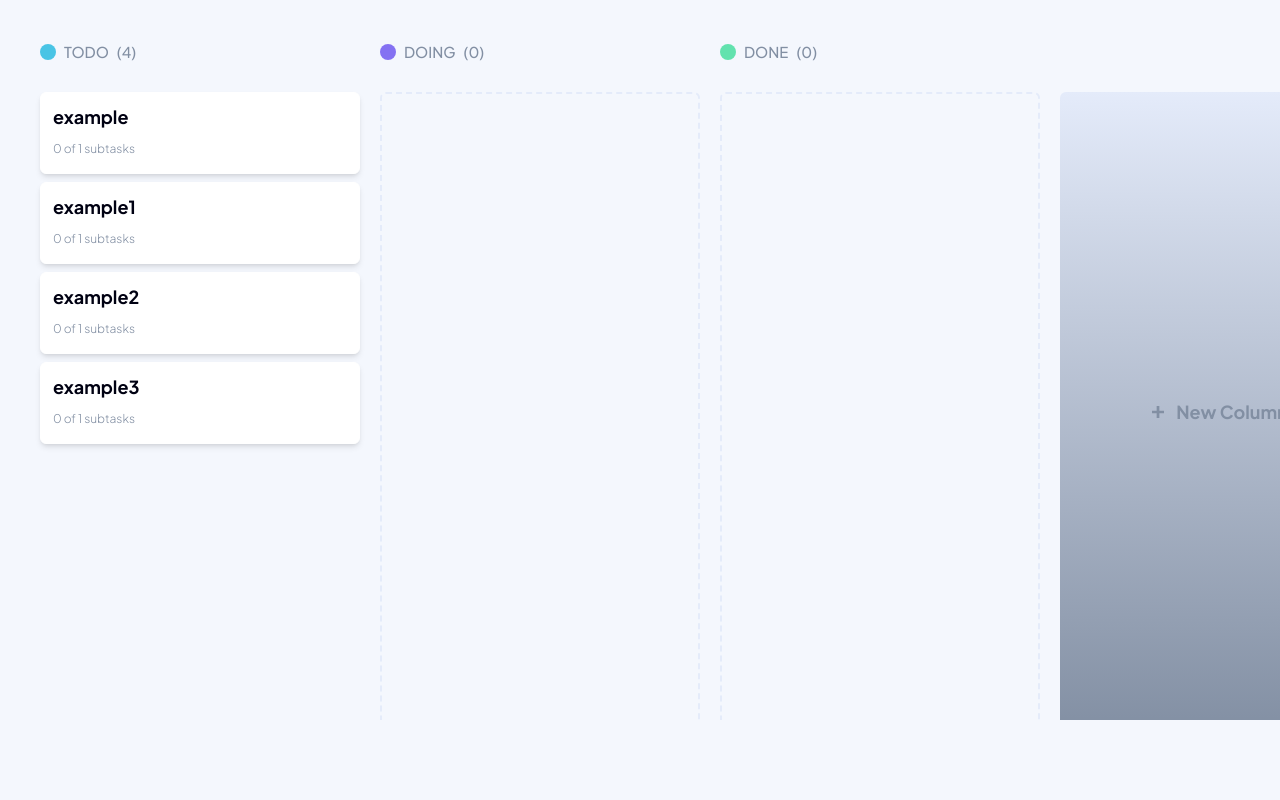
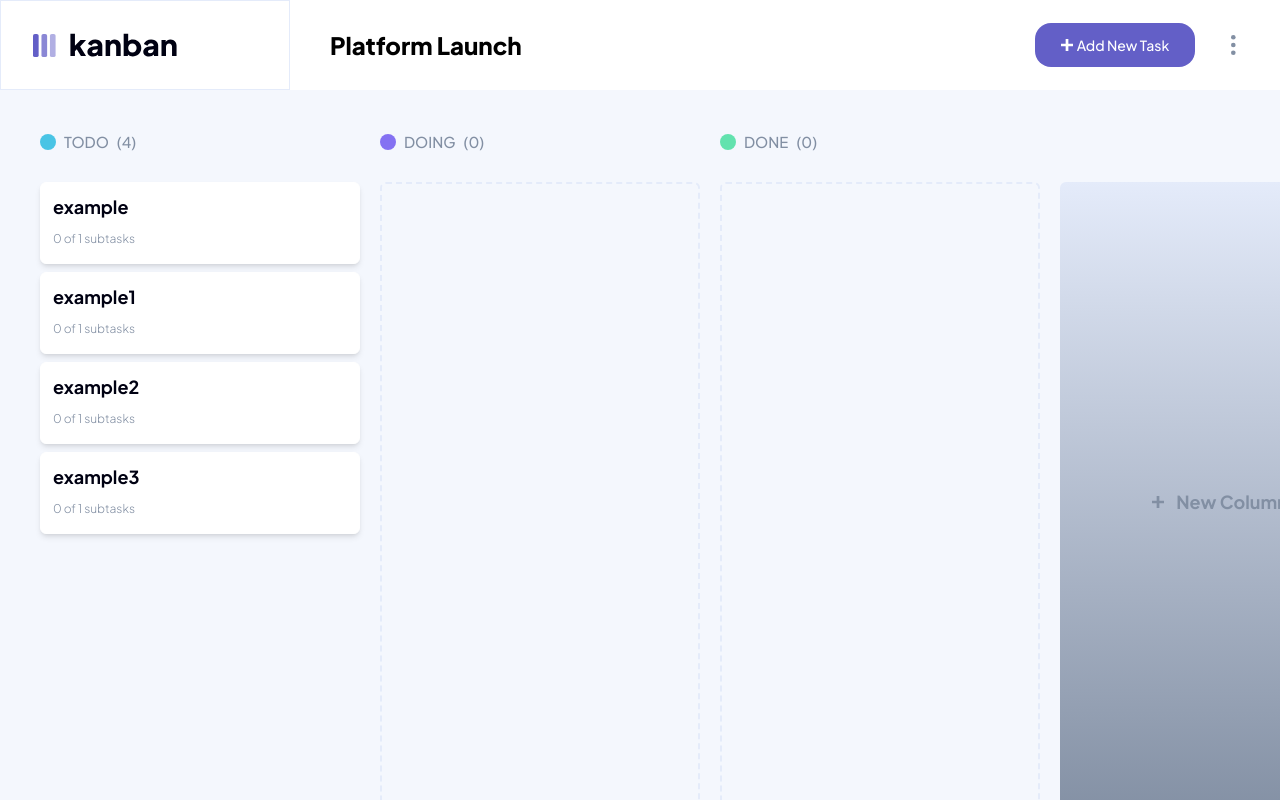
Before and after one commit to bibatjed/kanban, a React (Vite) app: page / in a window 1280 px wide. Built offline with nearby package versions, Linux system fonts and the light colour scheme.

Commit message:
Add Header component

```diff
--- a/src/App.tsx
+++ b/src/App.tsx
@@ -1,9 +1,11 @@
 import Board from "./components/Board";
 import ColumnModal from "./components/ColumnModal";
+import Header from "./components/Header";
 
 function App() {
   return (
-    <div className="h-screen bg-kanban-light-grey-bg">
+    <div className="h-screen overflow-y-hidden bg-kanban-light-grey-bg">
+      <Header />
       <Board />
       <ColumnModal />
     </div>
--- a/src/components/Button/Button.tsx
+++ b/src/components/Button/Button.tsx
@@ -23,7 +23,7 @@ export default function jButton(props: IButton) {
       type={props.type}
       onClick={props.onClick}
       disabled={disabled}
-      className={` p-2 text-sm w-full rounded-xl flex
+      className={` p-3 text-sm w-full rounded-2xl flex
       flex-row items-center justify-center font-plus-jakarta-sans
        gap-1 ${colorSchemeOptions[props.variant]}`}
     >
--- /dev/null
+++ b/src/components/Dropdown/index.tsx
@@ -0,0 +1,53 @@
+import { Menu, Transition } from "@headlessui/react";
+import { Fragment, useEffect, useRef, useState } from "react";
+import ElipsisLogo from "../../assets/icon-vertical-ellipsis.svg";
+
+export default function Example() {
+  return (
+    <Menu as="div" className="relative inline-block text-left">
+      <div>
+        <Menu.Button className="w-full p-2 hover:bg-kanban-medium-grey rounded-full hover:bg-opacity-30">
+          <img src={ElipsisLogo} />
+        </Menu.Button>
+      </div>
+      <Transition
+        as={Fragment}
+        enter="transition ease-out duration-100"
+        enterFrom="transform opacity-0 scale-95"
+        enterTo="transform opacity-100 scale-100"
+        leave="transition ease-in duration-75"
+        leaveFrom="transform opacity-100 scale-100"
+        leaveTo="transform opacity-0 scale-95"
+      >
+        <Menu.Items className="absolute right-0 mt-2 w-52 origin-top-right rounded-md bg-white shadow-lg ring-1 ring-black ring-opacity-5 focus:outline-none">
+          <div className="px-2 py-1 ">
+            <Menu.Item>
+              {({ active }) => (
+                <button
+                  className={`${
+                    active ? "text-gray-400" : "text-kanban-medium-grey"
+                  }
+                     group font-plus-jakarta-sans flex w-full items-center rounded-md px-2 py-2 text-sm`}
+                >
+                  Edit Board
+                </button>
+              )}
+            </Menu.Item>
+            <Menu.Item>
+              {({ active }) => (
+                <button
+                  className={`${
+                    active ? "text-kanban-red-hover" : "text-kanban-red"
+                  }
+                     group flex font-plus-jakarta-sans w-full items-center rounded-md px-2 py-2 text-sm`}
+                >
+                  Delete Board
+                </button>
+              )}
+            </Menu.Item>
+          </div>
+        </Menu.Items>
+      </Transition>
+    </Menu>
+  );
+}
--- /dev/null
+++ b/src/components/Header/index.tsx
@@ -0,0 +1,29 @@
+import IconAddTaskMobile from "../../assets/icons/IconAddTaskMobile";
+import LogoDark from "../../assets/logo-dark.svg";
+import Button from "../Button/Button";
+import MyDropdown from "../Dropdown";
+export default function Header() {
+  return (
+    <div className="w-full gap-10 flex bg-kanban-white">
+      <div className="border p-8 pr-28 border-kanban-lines-light">
+        <div className="w-36">
+          <img className="w-full" src={LogoDark} />
+        </div>
+      </div>
+
+      <div className="flex flex-1 items-center justify-between">
+        <span className="font-plus-jakarta-sans text-2xl font-extrabold">
+          Platform Launch
+        </span>
+        <div className="flex flex-row items-center gap-7 mr-9">
+          <div className="w-40">
+            <Button variant="primary" onClick={() => ""} text="Add New Task">
+              <IconAddTaskMobile className="fill-kanban-white" />
+            </Button>
+          </div>
+          <MyDropdown />
+        </div>
+      </div>
+    </div>
+  );
+}
```
Also changed, not shown: src/assets/icons/LogoDark.tsx (deleted, +0 -18 lines), src/assets/icons/LogoLight.tsx (deleted, +0 -18 lines).
